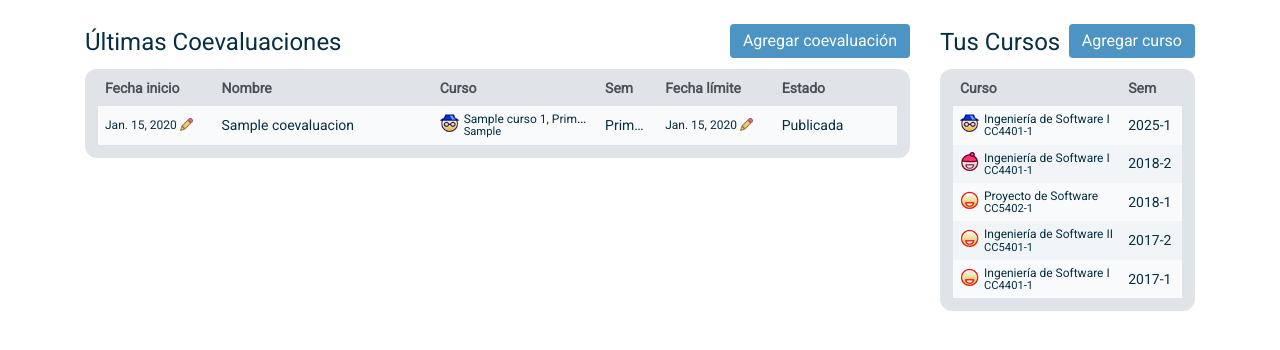
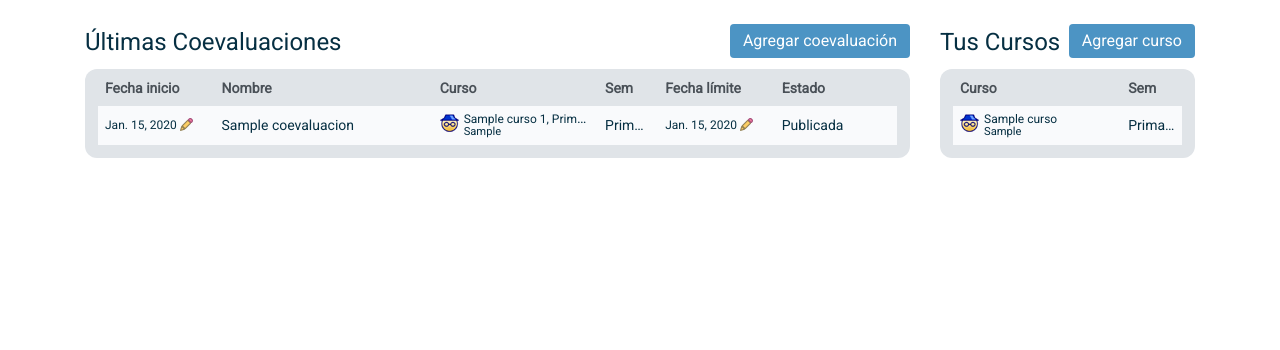
Before and after one commit to DCC-CC4401/2018-2-HTTP-slash-slash-T4, a Django app: page /home/docentes in a window 1280 px wide. Shown: the part 86-436 px from the top of the page. Run offline with Django 3.2, Linux system fonts and the light colour scheme; tables that the repository leaves empty hold one stand-in row (values such as "Sample post"); some libraries are stand-ins or nearby versions.

Commit message:
Se agrega query para que muestre cursos

```diff
--- a/coev/views.py
+++ b/coev/views.py
@@ -21,7 +21,11 @@ def homeVistaAlum(request):
 
 def homeVistaDoc(request):
     coevaluaciones = Coevaluacion.objects.order_by('fecha_inicio')
-    return render(request, "coev/home-vista-profesor.html", {'coev': coevaluaciones})
+
+    cursos= Curso.objects.order_by('año')
+
+    return render(request, "coev/home-vista-profesor.html", {'coev': coevaluaciones,
+                                                             'cursos': cursos})
 
 
 
--- a/templates/coev/home-vista-profesor.html
+++ b/templates/coev/home-vista-profesor.html
@@ -205,63 +205,22 @@
                             </thead>
                             <!-- Cuerpo de tabla (Table Data) -->
                             <tbody>
+
+                                    {% for curso in cursos %}
                                 <tr>
                                     <!-- Curso, con ícono de rol, nombre y código -->
                                     <td class="td-curso-full">
                                         <div class="cargos cargos-profesor tooltip-custom">
                                             <span class="tooltiptext"></span>
                                         </div>
-                                        <span class="curso-nombre">Ingeniería de Software I</span>
+                                        <span class="curso-nombre">{{curso.nombre}}</span>
                                         <br>
-                                        <span class="curso-codigo">CC4401-1</span>
+                                        <span class="curso-codigo">{{curso.codigo}}</span>
                                     </td>
                                     <!-- Semestre -->
-                                    <td>2025-1</td>
+                                    <td>{{curso.semestre}}</td>
                                 </tr>
-                                <tr>
-                                    <td class="td-curso-full">
-                                        <div class="cargos cargos-auxiliar tooltip-custom">
-                                            <span class="tooltiptext"></span>
-                                        </div>
-                                        <span class="curso-nombre">Ingeniería de Software I</span>
-                                        <br>
-                                        <span class="curso-codigo">CC4401-1</span>
-                                    </td>
-                                    <td>2018-2</td>
-                                </tr>
-                                <tr>
-                                    <td class="td-curso-full">
-                                        <div class="cargos cargos-alumno tooltip-custom">
-                                            <span class="tooltiptext"></span>
-                                        </div>
-                                        <span class="curso-nombre">Proyecto de Software</span>
-                                        <br>
-                                        <span class="curso-codigo">CC5402-1</span>
-                                    </td>
-                                    <td>2018-1</td>
-                                </tr>
-                                <tr>
-                                    <td class="td-curso-full">
-                                        <div class="cargos cargos-alumno tooltip-custom">
-                                            <span class="tooltiptext"></span>
-                                        </div>
-                                        <span class="curso-nombre">Ingeniería de Software II</span>
-                                        <br>
-                                        <span class="curso-codigo">CC5401-1</span>
-                                    </td>
-                                    <td>2017-2</td>
-                                </tr>
-                                <tr>
-                                    <td class="td-curso-full">
-                                        <div class="cargos cargos-alumno tooltip-custom">
-                                            <span class="tooltiptext"></span>
-                                        </div>
-                                        <span class="curso-nombre">Ingeniería de Software I</span>
-                                        <br>
-                                        <span class="curso-codigo">CC4401-1</span>
-                                    </td>
-                                    <td>2017-1</td>
-                                </tr>
+                                {% endfor %}
                             </tbody>
                         </table>
                     </div>
```
